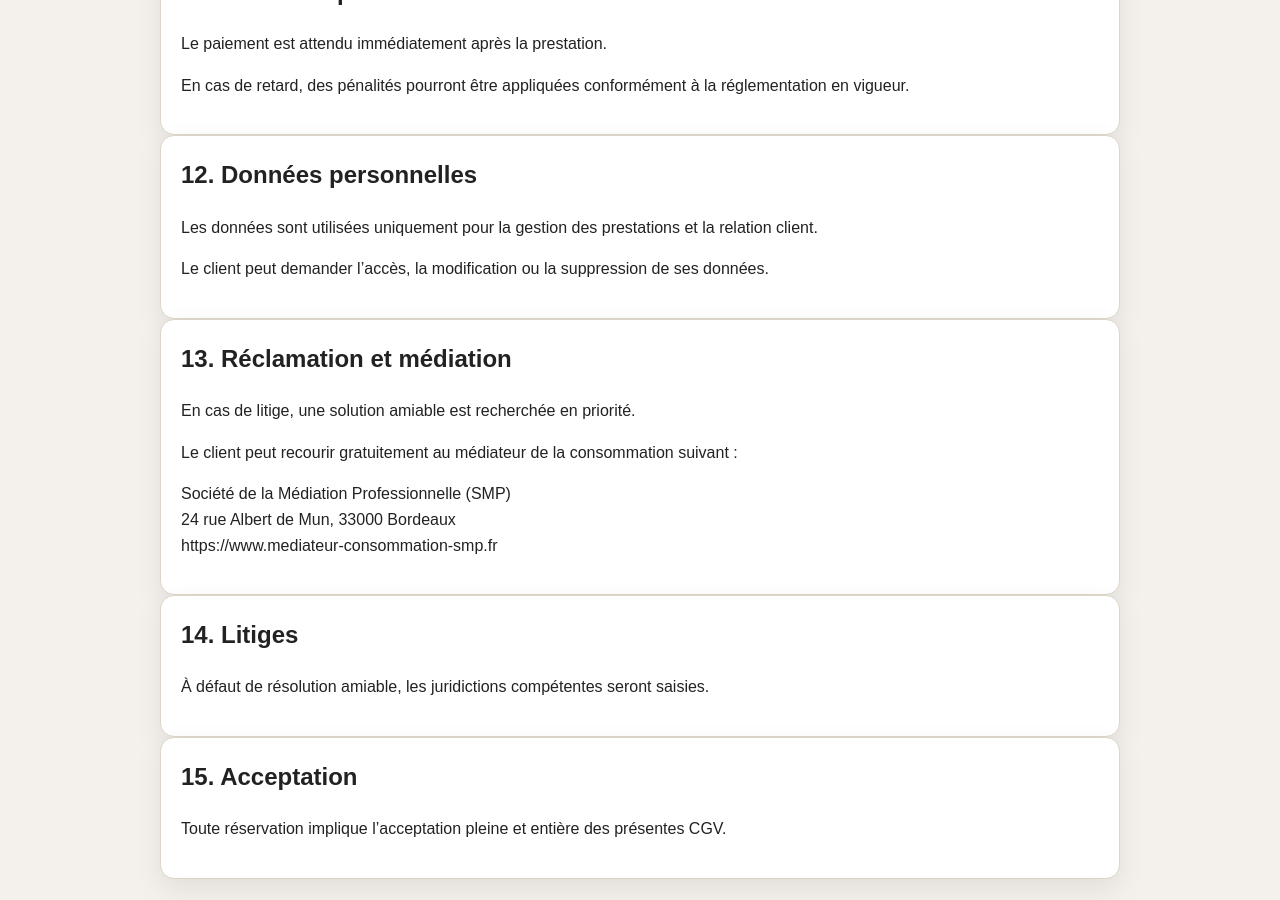
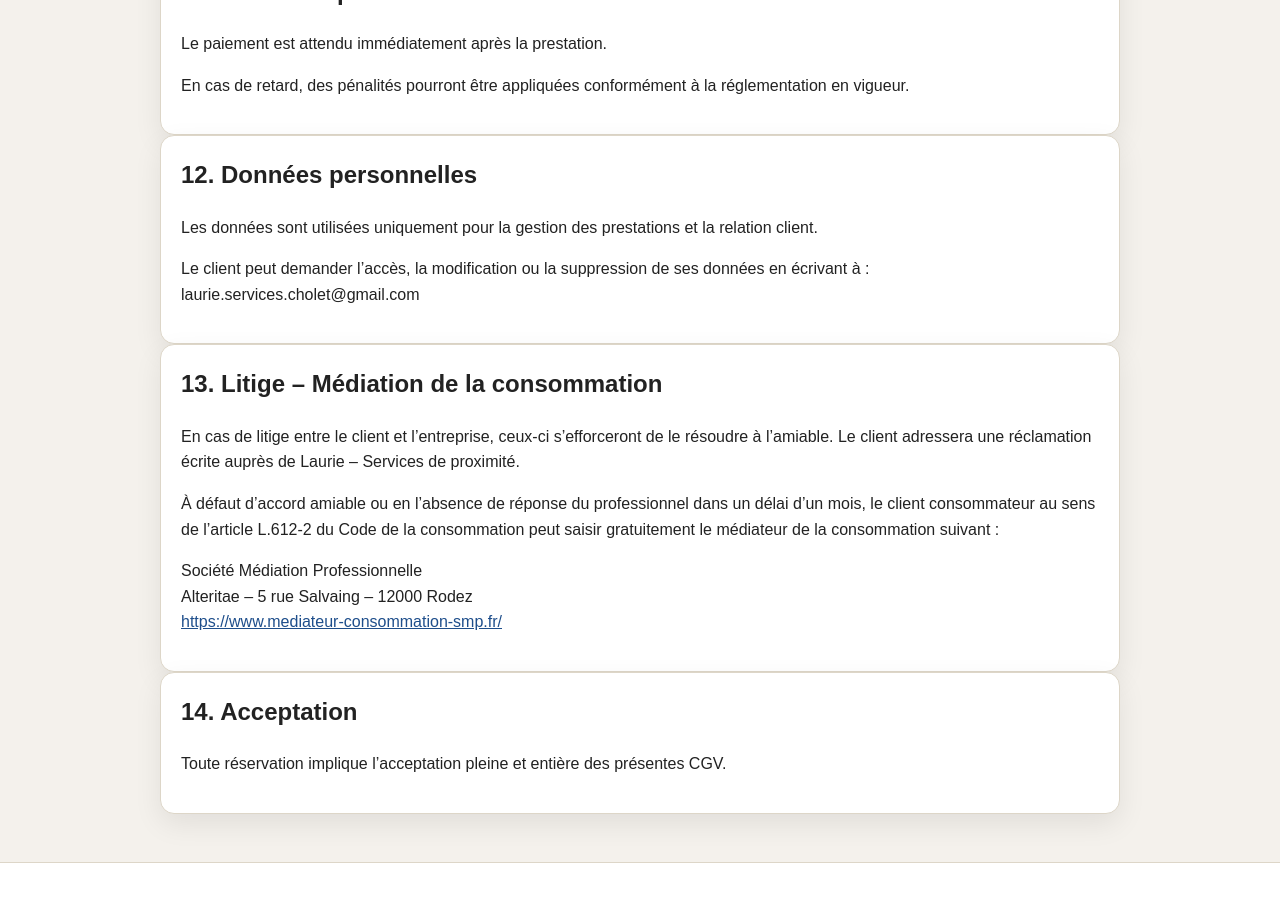
Before and after one commit to Laurie-services/laurie-services.github.io, a Jekyll site: the page built from cgv.html, in a window 1280 px wide and 900 px high, scrolled down 2863 px. Built offline with Jekyll 4.4.1, drawn with Linux system fonts in a browser that asks for light colours.

Commit message:
Médiateur cgv et mentions legales

```diff
--- a/cgv.html
+++ b/cgv.html
@@ -194,49 +194,37 @@
   </p>
 
   <p>
-    Le client peut demander l’accès, la modification ou la suppression de ses données.
+    Le client peut demander l’accès, la modification ou la suppression de ses données en écrivant à :
+    <br>
+    laurie.services.cholet@gmail.com
   </p>
 </section>
 
 <section class="card">
-  <h2>13. Réclamation et médiation</h2>
+  <h2>13. Litige – Médiation de la consommation</h2>
 
   <p>
-    En cas de litige, une solution amiable est recherchée en priorité.
+    En cas de litige entre le client et l’entreprise, ceux-ci s’efforceront de le résoudre à l’amiable.
+    Le client adressera une réclamation écrite auprès de Laurie – Services de proximité.
   </p>
 
-  {% if site.mediator_enabled %}
-
-    <p>
-      Le client peut recourir gratuitement au médiateur de la consommation suivant :
-    </p>
-
-    <p>
-      Société de la Médiation Professionnelle (SMP)<br>
-      24 rue Albert de Mun, 33000 Bordeaux<br>
-      https://www.mediateur-consommation-smp.fr
-    </p>
-
-  {% else %}
-
-    <p>
-      Le client pourra recourir gratuitement à un médiateur de la consommation.
-      Les coordonnées seront communiquées dès adhésion.
-    </p>
-
-  {% endif %}
-</section>
-
-<section class="card">
-  <h2>14. Litiges</h2>
+  <p>
+    À défaut d’accord amiable ou en l’absence de réponse du professionnel dans un délai d’un mois,
+    le client consommateur au sens de l’article L.612-2 du Code de la consommation peut saisir
+    gratuitement le médiateur de la consommation suivant :
+  </p>
 
   <p>
-    À défaut de résolution amiable, les juridictions compétentes seront saisies.
+    Société Médiation Professionnelle<br>
+    Alteritae – 5 rue Salvaing – 12000 Rodez<br>
+    <a href="https://www.mediateur-consommation-smp.fr/">
+      https://www.mediateur-consommation-smp.fr/
+    </a>
   </p>
 </section>
 
 <section class="card">
-  <h2>15. Acceptation</h2>
+  <h2>14. Acceptation</h2>
 
   <p>
     Toute réservation implique l’acceptation pleine et entière des présentes CGV.
```
